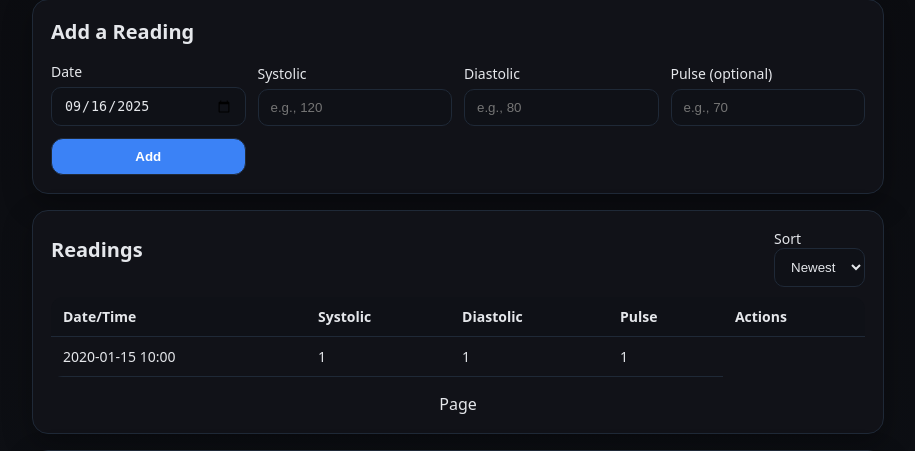
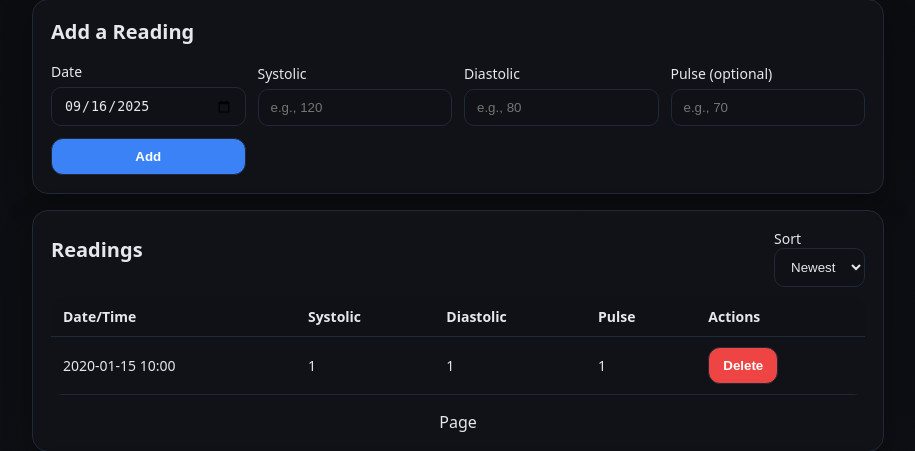
Before and after one commit to slatchley/bp-tracker-flask, a Flask app: page / in a window 1280 px wide. Shown: the part 139-590 px from the top of the page, without its empty margins (182-1097 px from the left). Run offline with Flask 3, Linux system fonts and the light colour scheme; tables that the repository leaves empty hold one stand-in row (values such as "Sample post").

Commit message:
implemented Delete

```diff
--- a/app/routes.py
+++ b/app/routes.py
@@ -47,6 +47,13 @@ def add():
     flash("Reading added.")
     return redirect(url_for("index"))
 
+@app.route("/delete/<int:reading_id>", methods=["POST"])
+def delete(reading_id):
+    r = Reading.query.get_or_404(reading_id)
+    db.session.delete(r)
+    db.session.commit()
+    flash("Reading deleted.")
+    return redirect(url_for("index"))
 
 @app.route("/plot.png")
 def plot_png():
--- a/app/templates/index.html
+++ b/app/templates/index.html
@@ -52,7 +52,11 @@
                 <td>{{ r.systolic }}</td>
                 <td>{{ r.diastolic }}</td>
                 <td>{{ r.pulse if r.pulse is not none else '—' }}</td>
-
+                <td>
+                    <form method="POST" action="{{ url_for('delete', reading_id=r.id) }}" onsubmit="return confirm('Delete this reading?');">
+                        <button type="submit" class="danger">Delete</button>
+                    </form>
+                </td>
             </tr>
             {% else %}
             <tr><td colspan="5" class="muted">No readings yet.</td></tr>
```
